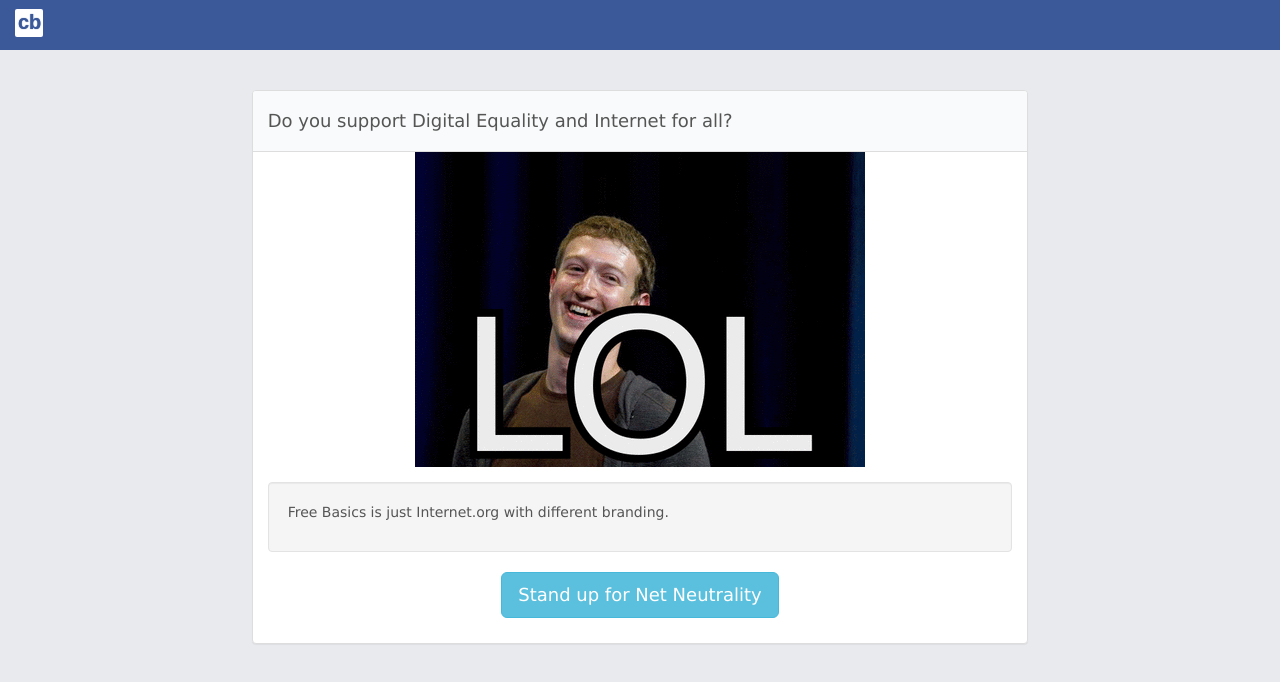
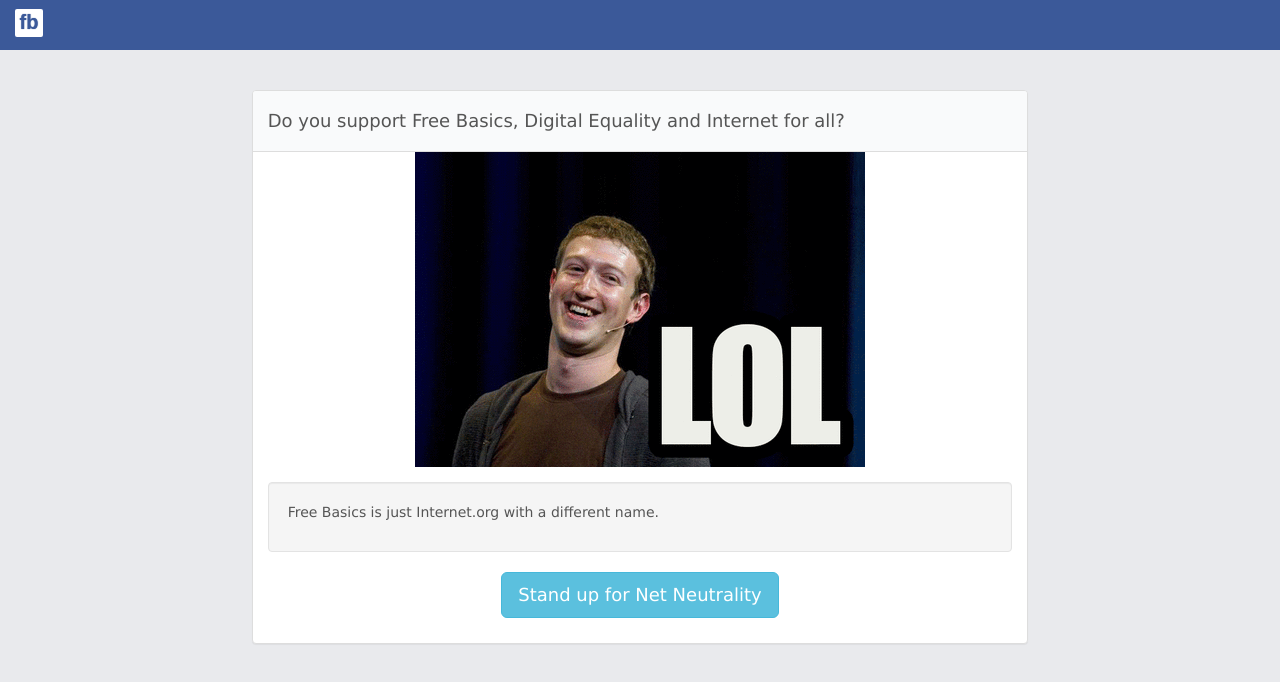
Before and after one commit to karthikb351/fuddubanaya.com, a plain HTML site: page index.html in a window 1280 px wide. Both pictures are taken after a click on the button "Yes". Drawn offline with nearby package versions, Linux system fonts and the light colour scheme.

Commit message:
moved to fuddubanaya.com

```diff
--- a/index.html
+++ b/index.html
@@ -37,13 +37,13 @@
                           <!-- main col right -->
                           <div class="col-lg-8 col-lg-offset-2 col-md-10 col-md-offset-1 col-sm-12">
                                <div class="panel panel-default">
-                                 <div class="panel-heading"><h4>Do you support Digital Equality and Internet for all?</h4></div>
-                                <div class="panel-thumbnail" id="cbImg" style="display: none;"><img src="img/cb.gif" class="img-responsive" style="margin: 0 auto;"></div>
+                                 <div class="panel-heading"><h4>Do you support Free Basics, Digital Equality and Internet for all?</h4></div>
+                                <div class="panel-thumbnail" id="fbImg" style="display: none;"><img src="img/fb.gif" class="img-responsive" style="margin: 0 auto;"></div>
                                 <div class="panel-body">
                                   <div class="text-center"><button id="btnYes" class="btn btn-lg btn-primary" type="button">Yes</button></div>
                                   <div id="moreInfo" style="display:none;" >
                                     <div class="well">
-                                      <p>Free Basics is just Internet.org with different branding.</p>
+                                      <p>Free Basics is just Internet.org with a different name.</p>
                                     </div>
                                   <p class="text-center"><a role="button" class="btn btn-lg btn-info" href="http://savetheinternet.in">Stand up for Net Neutrality<a></p>
                                   </div>
@@ -68,10 +68,10 @@
 
       $(function() {
         $('#btnYes').on('click', function() {
-          $('#title').text("Chutiya Banaya");
-          $('#logo').html("cb");
+          $('#title').text("Fuddu Banaya");
+          $('#logo').html("fb");
           $('#btnYes').hide();
-          $('#cbImg').fadeIn();
+          $('#fbImg').fadeIn();
           $('#moreInfo').fadeIn();
         });
       });
```
Also changed, not shown: img/cb.gif (deleted), img/fb.gif (added), 1 other file.
